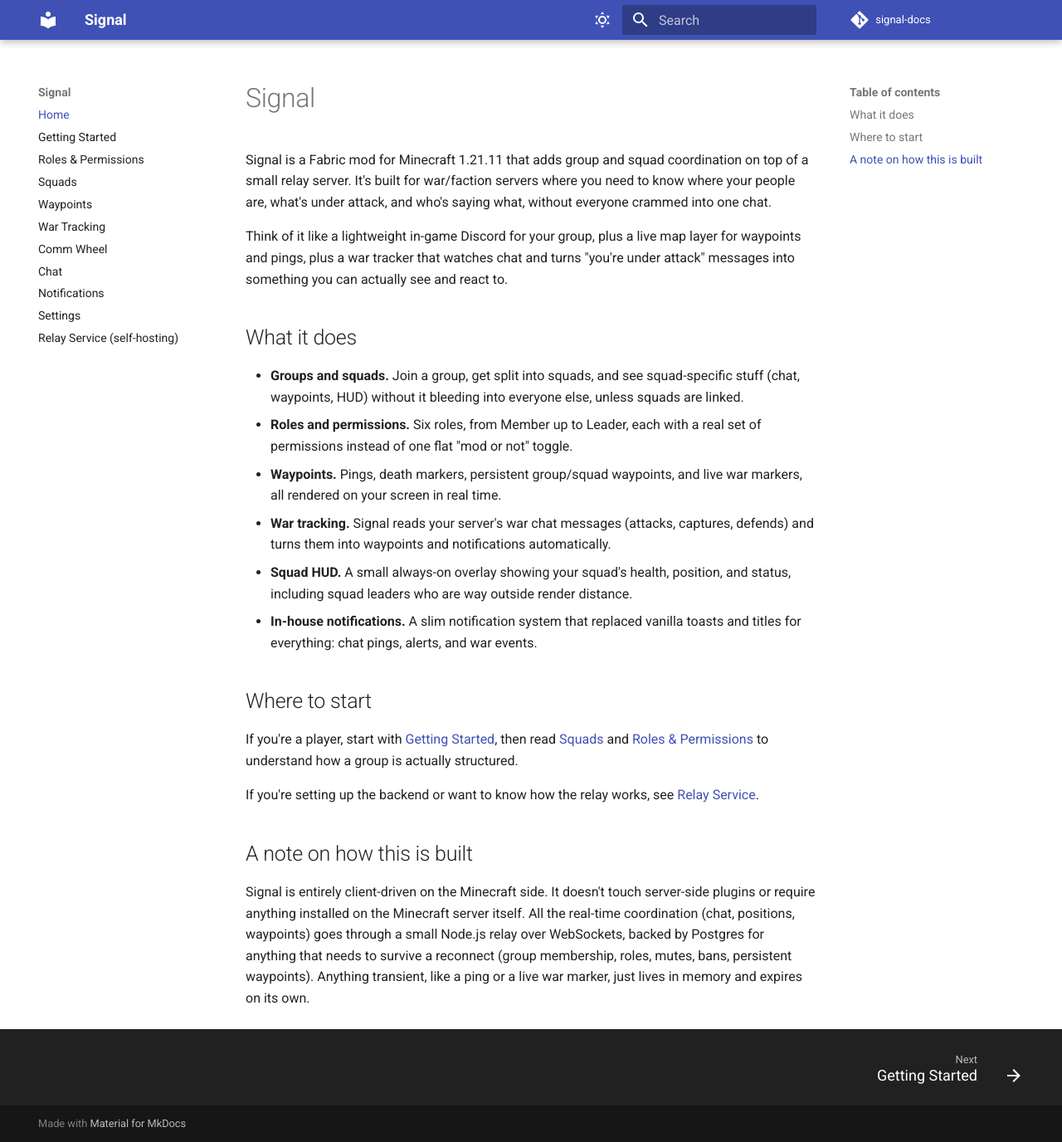
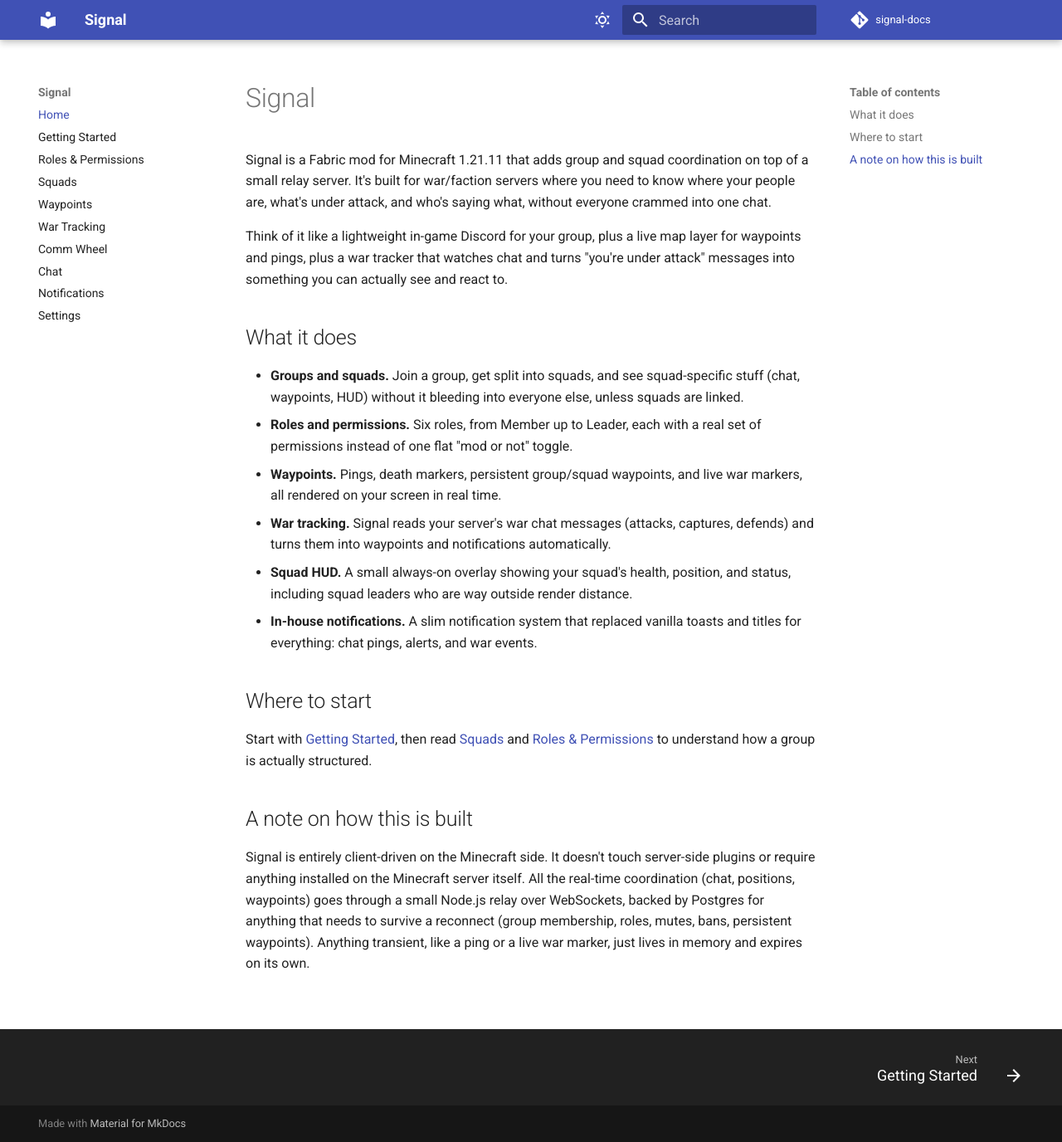
Before and after one commit to pawfectlyisperfect/signal-docs, an MkDocs documentation site: the page built from docs/index.md, in a window 1280 px wide and 1376 px high. Shown: the whole window at 83% size. Built offline with MkDocs 1.6.1 and Material for MkDocs 9.7.7, drawn with Linux system fonts in a browser that asks for light colours; comment, search, counter and statistics services are not loaded.

Commit message:
Remove self-hosting/relay service tab

```diff
--- a/docs/index.md
+++ b/docs/index.md
@@ -15,9 +15,7 @@ Think of it like a lightweight in-game Discord for your group, plus a live map l
 
 ## Where to start
 
-If you're a player, start with [Getting Started](getting-started.md), then read [Squads](squads.md) and [Roles & Permissions](roles-and-permissions.md) to understand how a group is actually structured.
-
-If you're setting up the backend or want to know how the relay works, see [Relay Service](relay-service.md).
+Start with [Getting Started](getting-started.md), then read [Squads](squads.md) and [Roles & Permissions](roles-and-permissions.md) to understand how a group is actually structured.
 
 ## A note on how this is built
 
--- a/mkdocs.yml
+++ b/mkdocs.yml
@@ -40,7 +40,6 @@ nav:
   - Chat: chat.md
   - Notifications: notifications.md
   - Settings: settings.md
-  - Relay Service (self-hosting): relay-service.md
 
 markdown_extensions:
   - admonition
```
Also changed, not shown: docs/relay-service.md (deleted, +0 -40 lines).
